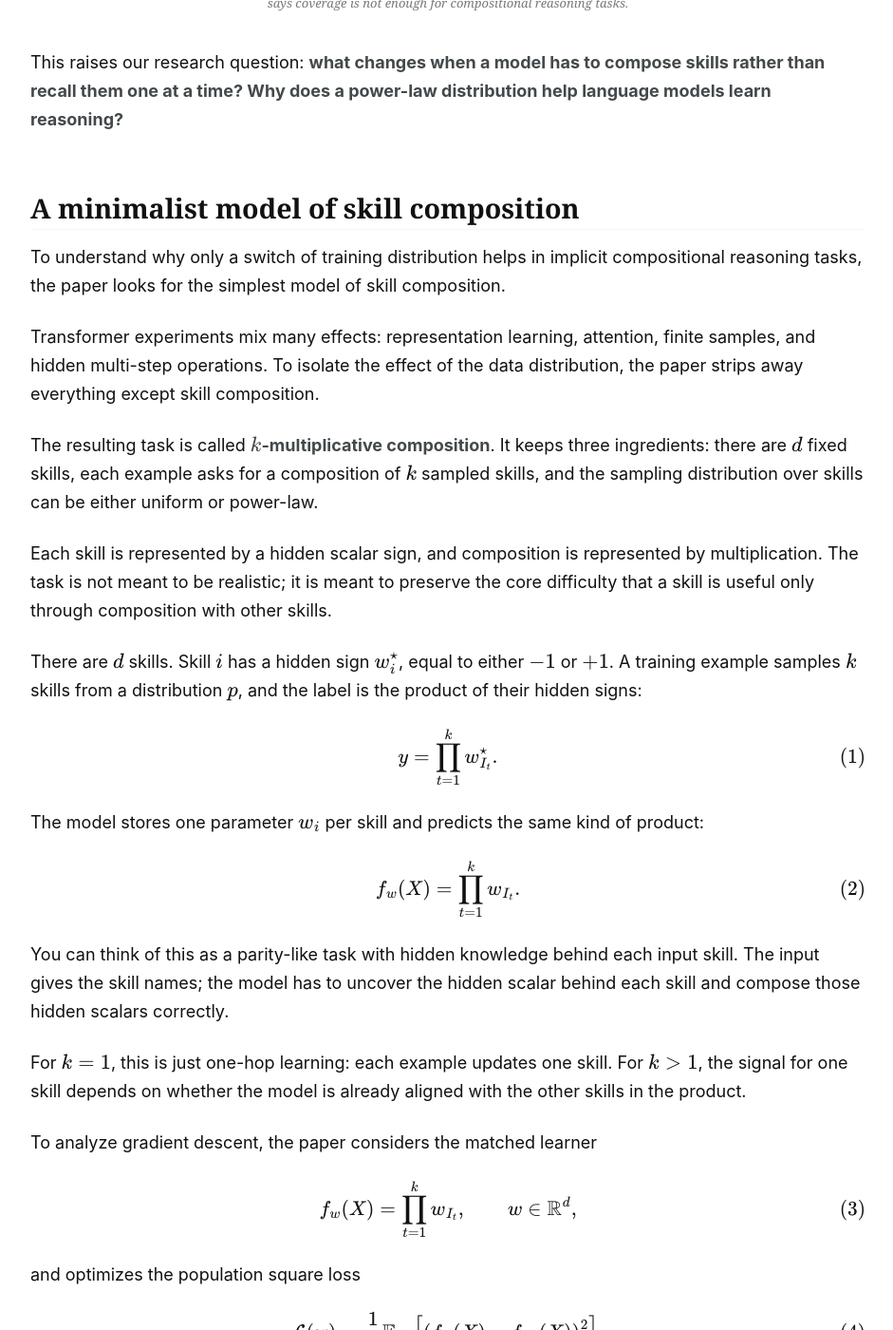
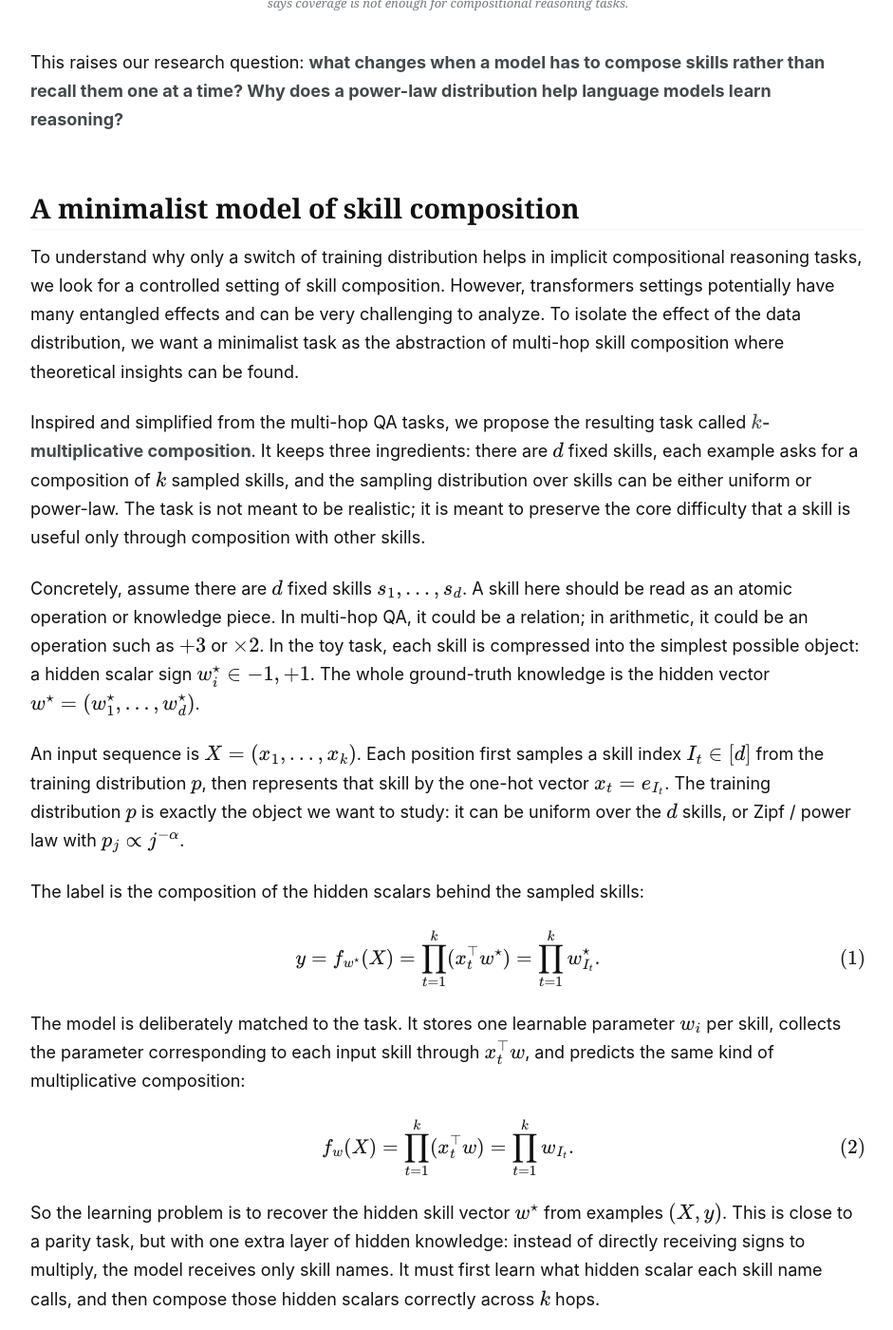
Before and after one commit to zixuan-wang-dlt/zixuan-wang-dlt.github.io, a Jekyll site: the page built from _posts/2026-06-23-power-law-compositional-reasoning.md, in a window 1280 px wide and 1400 px high, scrolled down 4741 px. Shown: the whole window at 95% size, without its empty margins (168-1109 px from the left). Built offline with Jekyll 4.4.1, drawn with Linux system fonts in a browser that asks for light colours; some web fonts are replaced; formulas are drawn with MathJax 3; comment, search, counter and statistics services are not loaded; some of the changed text lies outside the part shown.

Commit message:
Refine power-law theory exposition

```diff
--- a/_posts/2026-06-23-power-law-compositional-reasoning.md
+++ b/_posts/2026-06-23-power-law-compositional-reasoning.md
@@ -118,70 +118,41 @@
 
 ## A minimalist model of skill composition
 
-To understand why only a switch of training distribution helps in implicit compositional reasoning tasks, the paper looks for the simplest model of skill composition.
+To understand why only a switch of training distribution helps in implicit compositional reasoning tasks, we look for a controlled setting of skill composition. However, transformers settings potentially have many entangled effects and can be very challenging to analyze. To isolate the effect of the data distribution, we want a minimalist task as the abstraction of multi-hop skill composition where theoretical insights can be found.
 
-Transformer experiments mix many effects: representation learning, attention, finite samples, and hidden multi-step operations. To isolate the effect of the data distribution, the paper strips away everything except skill composition.
+Inspired and simplified from the multi-hop QA tasks, we propose the resulting task called **$k$-multiplicative composition**. It keeps three ingredients: there are $d$ fixed skills, each example asks for a composition of $k$ sampled skills, and the sampling distribution over skills can be either uniform or power-law. The task is not meant to be realistic; it is meant to preserve the core difficulty that a skill is useful only through composition with other skills.
 
-The resulting task is called **$k$-multiplicative composition**. It keeps three ingredients: there are $d$ fixed skills, each example asks for a composition of $k$ sampled skills, and the sampling distribution over skills can be either uniform or power-law.
+Concretely, assume there are $d$ fixed skills $s_1,\ldots,s_d$. A skill here should be read as an atomic operation or knowledge piece. In multi-hop QA, it could be a relation; in arithmetic, it could be an operation such as $+3$ or $\times 2$. In the toy task, each skill is compressed into the simplest possible object: a hidden scalar sign $w_i^\star\in\{-1,+1\}$. The whole ground-truth knowledge is the hidden vector $w^\star=(w_1^\star,\ldots,w_d^\star)$.
 
-Each skill is represented by a hidden scalar sign, and composition is represented by multiplication. The task is not meant to be realistic; it is meant to preserve the core difficulty that a skill is useful only through composition with other skills.
+An input sequence is $X=(x_1,\ldots,x_k)$. Each position first samples a skill index $I_t\in[d]$ from the training distribution $p$, then represents that skill by the one-hot vector $x_t=e_{I_t}$. The training distribution $p$ is exactly the object we want to study: it can be uniform over the $d$ skills, or Zipf / power law with $p_j\propto j^{-\alpha}$.
 
-There are $d$ skills. Skill $i$ has a hidden sign $w_i^\star$, equal to either $-1$ or $+1$. A training example samples $k$ skills from a distribution $p$, and the label is the product of their hidden signs:
+The label is the composition of the hidden scalars behind the sampled skills:
 
 $$
-y=\prod_{t=1}^k w^\star_{I_t}.
+y=f_{w^\star}(X)=\prod_{t=1}^k (x_t^\top w^\star)=\prod_{t=1}^k w^\star_{I_t}.
 $$
 
-The model stores one parameter $w_i$ per skill and predicts the same kind of product:
+The model is deliberately matched to the task. It stores one learnable parameter $w_i$ per skill, collects the parameter corresponding to each input skill through $x_t^\top w$, and predicts the same kind of multiplicative composition:
 
 $$
-f_w(X)=\prod_{t=1}^k w_{I_t}.
+f_w(X)=\prod_{t=1}^k (x_t^\top w)=\prod_{t=1}^k w_{I_t}.
 $$
 
-You can think of this as a parity-like task with hidden knowledge behind each input skill. The input gives the skill names; the model has to uncover the hidden scalar behind each skill and compose those hidden scalars correctly.
+So the learning problem is to recover the hidden skill vector $w^\star$ from examples $(X,y)$. This is close to a parity task, but with one extra layer of hidden knowledge: instead of directly receiving signs to multiply, the model receives only skill names. It must first learn what hidden scalar each skill name calls, and then compose those hidden scalars correctly across $k$ hops.
 
-For $k=1$, this is just one-hop learning: each example updates one skill. For $k>1$, the signal for one skill depends on whether the model is already aligned with the other skills in the product.
-
-To analyze gradient descent, the paper considers the matched learner
-
-$$
-f_w(X)=\prod_{t=1}^k w_{I_t},\qquad w\in\mathbb R^d,
-$$
-
-and optimizes the population square loss
-
-$$
-\mathcal L(w)=\frac12\mathbb E_X\left[\left(f_w(X)-f_{w^\star}(X)\right)^2\right].
-$$
+To analyze gradient descent, the paper considers the matched learner $f_w(X)=\prod_{t=1}^k w_{I_t}$ and optimizes the population square loss $\mathcal L(w)=\frac12\mathbb E_X[(f_w(X)-f_{w^\star}(X))^2]$.
 
 The two quantities that control the dynamics are the weighted inner product and weighted norm
-
 $$
 A(t)=\sum_{i=1}^d p_iw_i(t)w_i^\star,\qquad
 B(t)=\sum_{i=1}^d p_iw_i(t)^2.
 $$
-
-Here $A(t)$ is the similarity between the current model and the ground truth under the training distribution, while $B(t)$ is the corresponding weighted norm. Because the $k$ input skills are sampled independently,
-
-$$
-\mathbb E[f_w(X)^2]=B(t)^k,\qquad
-\mathbb E[f_w(X)f_{w^\star}(X)]=A(t)^k.
-$$
-
-So the population loss simplifies to
-
-$$
-\mathcal L(w)=\frac12\left(B(t)^k-2A(t)^k+1\right).
-$$
-
-Differentiating gives the population gradient
-
+where $A(t)$ is the similarity between the current model and the ground truth under the training distribution, while $B(t)$ is the corresponding weighted norm. The key object is the population gradient. A short calculation gives
 $$
 \nabla \mathcal L(w(t))
 =kD\left(B(t)^{k-1}w(t)-A(t)^{k-1}w^\star\right),
 \qquad D=\mathrm{diag}(p_1,\ldots,p_d).
 $$
-
 Equivalently, the expected gradient descent update for coordinate $j$ is
 
 $$
@@ -189,13 +160,7 @@
 =\eta kp_j\left(A(t)^{k-1}w_j^\star-B(t)^{k-1}w_j(t)\right).
 $$
 
-This equation is the mechanism in miniature. The factor $p_j$ is the local sampling frequency of skill $j$. The factor $A(t)^{k-1}$ is the global composition signal: it is large only when the current model already has some weighted similarity with the hidden target. Near initialization, the key question is whether the signal term
-
-$$
-kp_jA(t)^{k-1}w_j^\star
-$$
-
-is large enough for gradient descent to escape the flat initial region.
+This equation is the mechanism in miniature. The factor $p_j$ is the local sampling frequency of skill $j$. The factor $A(t)^{k-1}$ is the global composition signal: it is large only when the current model already has some weighted similarity with the hidden target. Near initialization, the key question is whether the signal term $kp_jA(t)^{k-1}w_j^\star$ is large enough for gradient descent to escape the flat initial region.
 
 <details class="powerlaw-details" markdown="1">
 <summary>Where the gradient formula comes from</summary>
@@ -213,24 +178,19 @@
 \mathcal L(w)=\frac12\left(B(t)^k-2A(t)^k+1\right).
 $$
 
-Differentiating $B(t)$ and $A(t)$ with respect to $w_j$ gives the coordinate update above.
+Differentiating gives
+
+$$
+\nabla \mathcal L(w(t))
+=kD\left(B(t)^{k-1}w(t)-A(t)^{k-1}w^\star\right).
+$$
+
+This is the vector form of the coordinate update in the main text.
 </details>
 
 ## Uniform distribution induces hardness
 
-The first theoretical result says that uniform data can make this composition task hard for gradient-based learning. Formally, it proves a correlational statistical query lower bound. Informally, if the input distribution is uniform, then a broad class of gradient-style learners needs either very accurate queries or many samples. With $q$ queries, the required tolerance satisfies
-
-$$
-\tau^2\le \left(\frac{\log(dq)}{d}\right)^{k/2}
-$$
-
-to reach constant loss. Using the heuristic $\tau\approx 1/\sqrt n$, this corresponds to about
-
-$$
-n\gtrsim d^{k/2}
-$$
-
-samples in the relevant regime. Under uniform distribution, learning the task requires $d^{\Omega(k)}$ samples or runtime.
+The first theoretical result says that uniform data can make this composition task hard for gradient-based learning. Formally, it proves a correlational statistical query lower bound. Informally, if the input distribution is uniform, then a broad class of gradient-style learners needs either very accurate queries or many samples. With $q$ queries, the required tolerance satisfies $\tau^2\le (\log(dq)/d)^{k/2}$ to reach constant loss. Using the heuristic $\tau\approx 1/\sqrt n$, this corresponds to about $n\gtrsim d^{k/2}$ samples in the relevant regime. Under uniform distribution, learning the task requires $d^{\Omega(k)}$ samples or runtime.
 
 The intuition is symmetry. Under uniform inputs, the possible hidden targets are too balanced, and correlation-based queries reveal very little about which hidden vector is correct. The same issue appears in the gradient dynamics. If $w_i(0)\sim\mathcal N(0,r^2)$, then
 
@@ -238,17 +198,7 @@
 \mathrm{Var}(A(w_0))=r^2\sum_{i=1}^d p_i^2.
 $$
 
-Under uniform distribution, every skill has probability $1/d$, so $\sum_i p_i^2=1/d$. The initial similarity is an average over all $d$ random coordinates, and its typical size is about
-
-$$
-\lvert A(w_0)\rvert\approx \frac{r}{\sqrt d}.
-$$
-
-Composition raises this small quantity to the power $k-1$. The useful initial signal therefore behaves like
-
-$$
-\left(\frac{r}{\sqrt d}\right)^{k-1}.
-$$
+Under uniform distribution, every skill has probability $1/d$, so $\sum_i p_i^2=1/d$. The initial similarity is an average over all $d$ random coordinates, and its typical size is about $\lvert A(w_0)\rvert\approx r/\sqrt d$. Composition raises this small quantity to the power $k-1$. The useful initial signal therefore behaves like $(r/\sqrt d)^{k-1}$.
 
 This is the hidden cost of uniform distribution. It removes imbalance, but it also makes the initial learning signal vanish with dimension and composition length. The lower bound is distributional: it relies on a uniform or symmetric training distribution. This is why the next question is natural: can the asymmetry in a power-law distribution re-enable efficient training?
 
@@ -256,27 +206,9 @@
 
 The positive theorem says yes: online minibatch gradient descent can learn the same $k$-multiplicative composition task efficiently under a Zipf distribution.
 
-Informally, let $p_j\propto j^{-\alpha}$ with $\alpha>1$. Suppose $k=\Theta(1)$ is even, $w(0)\sim\mathcal N(0,r^2I_d)$ with $r=\Theta(1)$, and the learning rate and batch size are in the stable regime. Then with high probability, minibatch gradient descent recovers the hidden skill vector up to error $\varepsilon$ with about
+Informally, let $p_j\propto j^{-\alpha}$ with $\alpha>1$. Suppose $k=\Theta(1)$ is even, $w(0)\sim\mathcal N(0,r^2I_d)$ with $r=\Theta(1)$, and the learning rate and batch size are in the stable regime. Then with high probability, minibatch gradient descent recovers the hidden skill vector up to error $\varepsilon$ with about $\widetilde O(d^{2\alpha}/(\eta\varepsilon))$ samples and roughly $\widetilde O((d^\alpha/\eta)\log(1/\varepsilon))$ iterations. When the composition number is large enough compared with the exponent, this beats the uniform lower-bound scaling.
 
-$$
-\widetilde O\left(\frac{d^{2\alpha}}{\eta\varepsilon}\right)
-$$
-
-samples, and within roughly
-
-$$
-\widetilde O\left(\frac{d^\alpha}{\eta}\log\frac1\varepsilon\right)
-$$
-
-iterations. When the composition number is large enough compared with the exponent, this beats the uniform lower-bound scaling.
-
-The proof follows the population gradient above. Under a power-law distribution, the frequent skills occur with constant probability. Equivalently, $\sum_i p_i^2$ does not shrink like $1/d$. Therefore the initial weighted similarity is not washed out by averaging over all $d$ skills:
-
-$$
-|A(0)|\approx \Theta(r).
-$$
-
-At the same time, for small constant initialization scale, $B(0)\approx \Theta(r^2)$. Thus the signal term dominates the first update:
+The proof follows the population gradient above. Under a power-law distribution, the frequent skills occur with constant probability. Equivalently, $\sum_i p_i^2$ does not shrink like $1/d$. Therefore the initial weighted similarity is not washed out by averaging over all $d$ skills: $|A(0)|\approx \Theta(r)$. At the same time, for small constant initialization scale, $B(0)\approx \Theta(r^2)$. Thus the signal term dominates the first update:
 
 $$
 w_j(1)-w_j(0)
```
